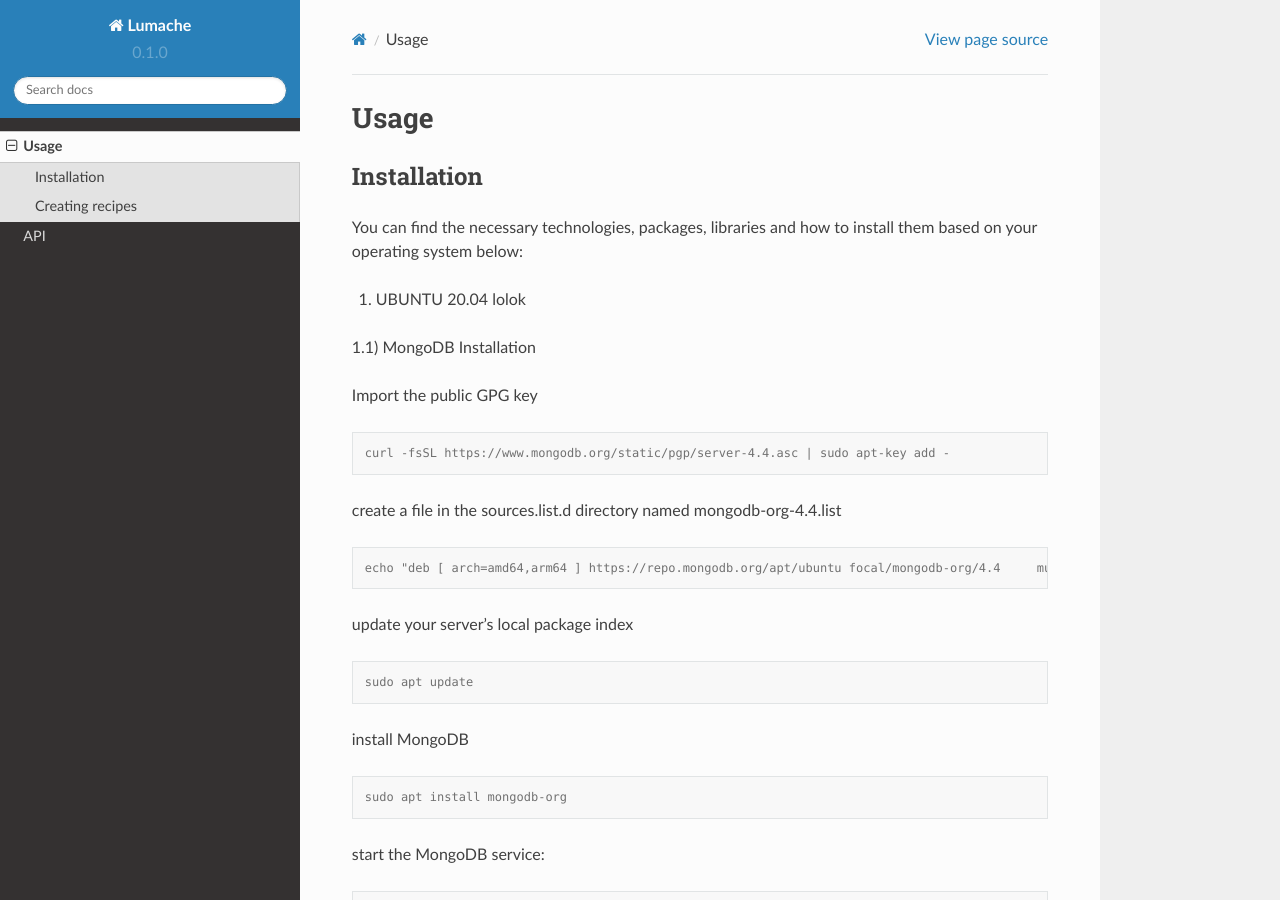
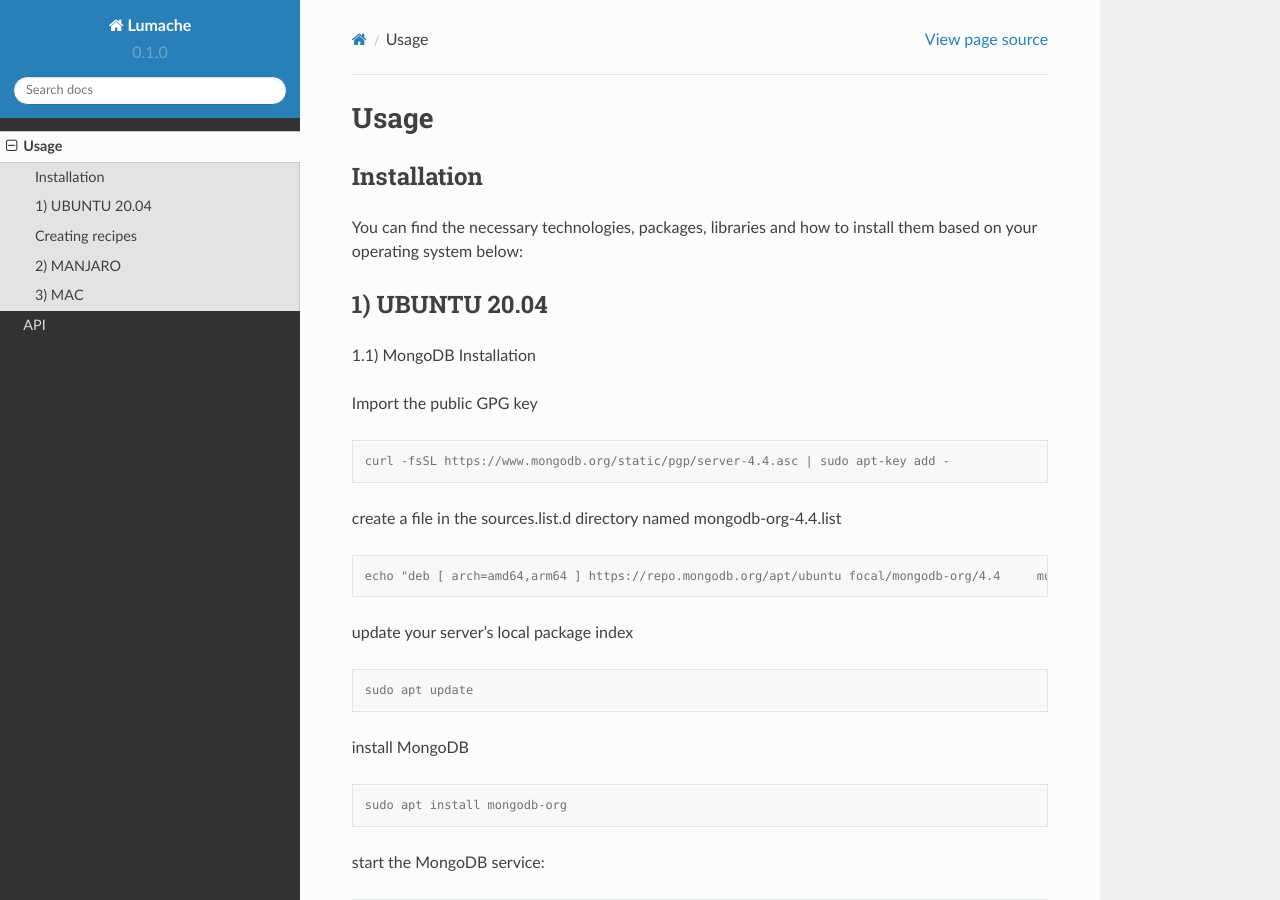
Before and after one commit to AliFehmi/supertwin-1, a Sphinx documentation site: the page built from docs/source/usage.rst, in a window 1280 px wide and 900 px high. Built offline with Sphinx 7.4.7 and the Read the Docs theme 2.0.0, drawn with Linux system fonts in a browser that asks for light colours.

Commit message:
Update usage.rst

```diff
--- a/docs/source/usage.rst
+++ b/docs/source/usage.rst
@@ -8,7 +8,8 @@ Installation
 
 You can find the necessary technologies, packages, libraries and how to install them based on your operating system below:
 
-1) UBUNTU 20.04 lolok
+1) UBUNTU 20.04
+---------------
 
 1.1) MongoDB Installation
 
@@ -205,3 +206,9 @@ For example:
 >>> import lumache
 >>> lumache.get_random_ingredients()
 ['shells', 'gorgonzola', 'parsley']
+
+2) MANJARO
+----------
+
+3) MAC
+------
```
